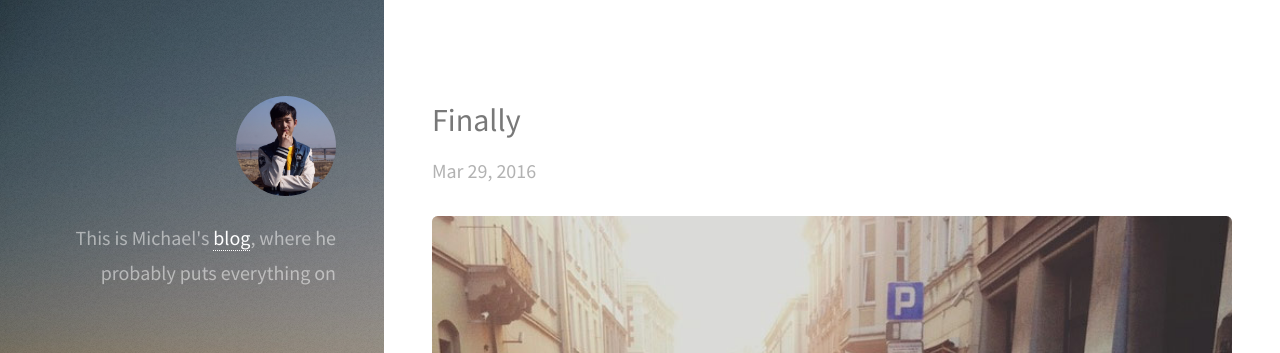
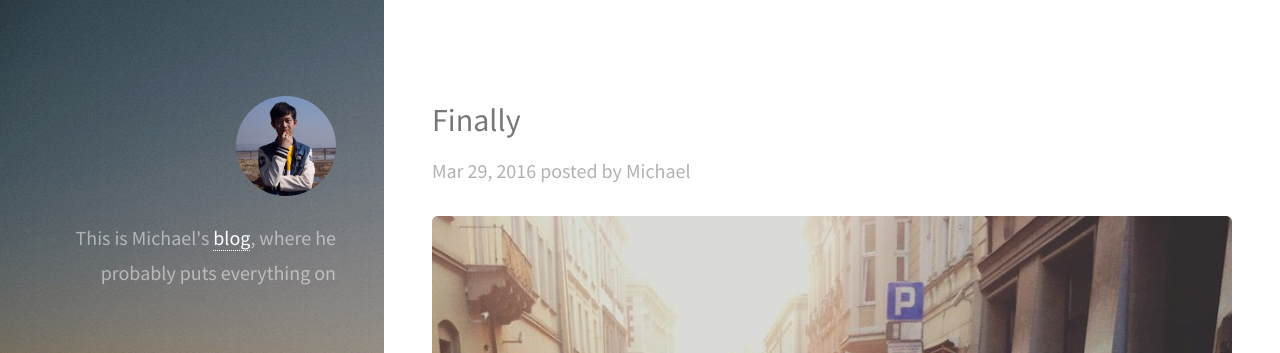
Before and after one commit to liukaiyi54/liukaiyi54.github.io, a Jekyll site: the page built from _posts/2016-03-29-finally.markdown, in a window 1280 px wide and 900 px high. Shown: the top 353 px of the window. Built offline with Jekyll 4.4.1, drawn with Linux system fonts in a browser that asks for light colours.

Commit message:
修改作者格式，去掉每篇文章下面的推荐

```diff
--- a/_layouts/post.html
+++ b/_layouts/post.html
@@ -5,50 +5,50 @@ layout: default
     <article>
         <header class="major">
             <h2 class="post-title">{{ page.title }}</h2>
-                <p class="post-meta">{{ page.date | date: "%b %-d, %Y" }}{% if page.author %} • {{ page.author }}{% endif %}{% if page.meta %} • {{ page.meta }}{% endif %}</p>
+                <p class="post-meta">{{ page.date | date: "%b %-d, %Y" }}{% if page.author %} posted by {{ page.author }}{% endif %}{% if page.meta %} • {{ page.meta }}{% endif %}</p>
         </header>
 
         <section>
             {{ content }}
         </section>
 
-        <footer>
-            <div class="row">
-            {% if page.previous %}
-
-                <article class="{% cycle '6u', '6u$' %} 12u(small) excerpt">
-                    <header>
-                        <h2><a href="{{ page.previous.url }}">{{ page.previous.title }}</a></h2>
-                    </header>
-                    <section>
-                        {{ page.previous.excerpt }}
-                    </section>
-                    <footer>
-                        <ul class="actions">
-                            <li><a href="{{ page.previous.url }}" class="button">Read More</a></li>
-                        </ul>
-                    </footer>
-                </article>
-            {% endif %}
-
-            {% if page.next %}
-
-                <article class="{% cycle '6u', '6u$' %} 12u(small) excerpt f-right">
-                    <header>
-                        <h2><a href="{{ page.next.url }}">{{ page.next.title }}</a></h2>
-                    </header>
-                    <section>
-                        {{ page.next.excerpt | markdownify }}
-                    </section>
-                    <footer>
-                        <ul class="actions">
-                            <li><a href="{{ page.next.url }}" class="button">Read More</a></li>
-                        </ul>
-                    </footer>
-                </article>
-            {% endif %}
-            </div>
-        </footer>
+<!--         <footer> -->
+<!--             <div class="row"> -->
+<!--             {% if page.previous %} -->
+<!--              -->
+<!--                 <article class="{% cycle '6u', '6u$' %} 12u(small) excerpt"> -->
+<!--                     <header> -->
+<!--                         <h2><a href="{{ page.previous.url }}">{{ page.previous.title }}</a></h2> -->
+<!--                     </header> -->
+<!--                     <section> -->
+<!--                         {{ page.previous.excerpt }} -->
+<!--                     </section> -->
+<!--                     <footer> -->
+<!--                         <ul class="actions"> -->
+<!--                             <li><a href="{{ page.previous.url }}" class="button">Read More</a></li> -->
+<!--                         </ul> -->
+<!--                     </footer> -->
+<!--                 </article> -->
+<!--             {% endif %} -->
+<!--              -->
+<!--             {% if page.next %} -->
+<!--              -->
+<!--                 <article class="{% cycle '6u', '6u$' %} 12u(small) excerpt f-right"> -->
+<!--                     <header> -->
+<!--                         <h2><a href="{{ page.next.url }}">{{ page.next.title }}</a></h2> -->
+<!--                     </header> -->
+<!--                     <section> -->
+<!--                         {{ page.next.excerpt | markdownify }} -->
+<!--                     </section> -->
+<!--                     <footer> -->
+<!--                         <ul class="actions"> -->
+<!--                             <li><a href="{{ page.next.url }}" class="button">Read More</a></li> -->
+<!--                         </ul> -->
+<!--                     </footer> -->
+<!--                 </article> -->
+<!--             {% endif %} -->
+<!--             </div> -->
+<!--         </footer> -->
 
     </article>
 
--- a/_posts/2016-03-29-finally.markdown
+++ b/_posts/2016-03-29-finally.markdown
@@ -2,6 +2,7 @@
 layout: post
 title: Finally
 date: 2016-03-29
+author: Michael
 <!-- categories: update -->
 ---
 
--- a/index.html
+++ b/index.html
@@ -9,7 +9,7 @@ layout: default
         {% for post in site.posts limit:1 %}
             <header class="major">
                 <h2><a href="{{ post.url }}">{{ post.title }}</a></h2>
-                <p class="post-meta">{{ post.date | date: "%b %-d, %Y" }}{% if post.author %} • {{ post.author }}{% endif %}{% if page.meta %} • {{ page.meta }}{% endif %}</p>
+                <p class="post-meta">{{ post.date | date: "%b %-d, %Y" }}{% if post.author %} posted by {{ post.author }}{% endif %}{% if post.meta %} • {{ post.meta }}{% endif %}</p>
             </header>
 
             <section>
@@ -24,6 +24,7 @@ layout: default
                 <article class="{% cycle '6u', '6u$' %} 12u(small)">
                     <header>
                         <h2><a href="{{ post.url }}">{{ post.title }}</a></h2>
+                            <p class="post-meta">{{ post.date | date: "%b %-d, %Y" }}{% if post.author %} posted by {{ post.author }}{% endif %}{% if post.meta %} • {{ post.meta }}{% endif %}</p>
                     </header>
                     <section>
                         {{ post.excerpt }}
```
Also changed, not shown: 2 other files.
